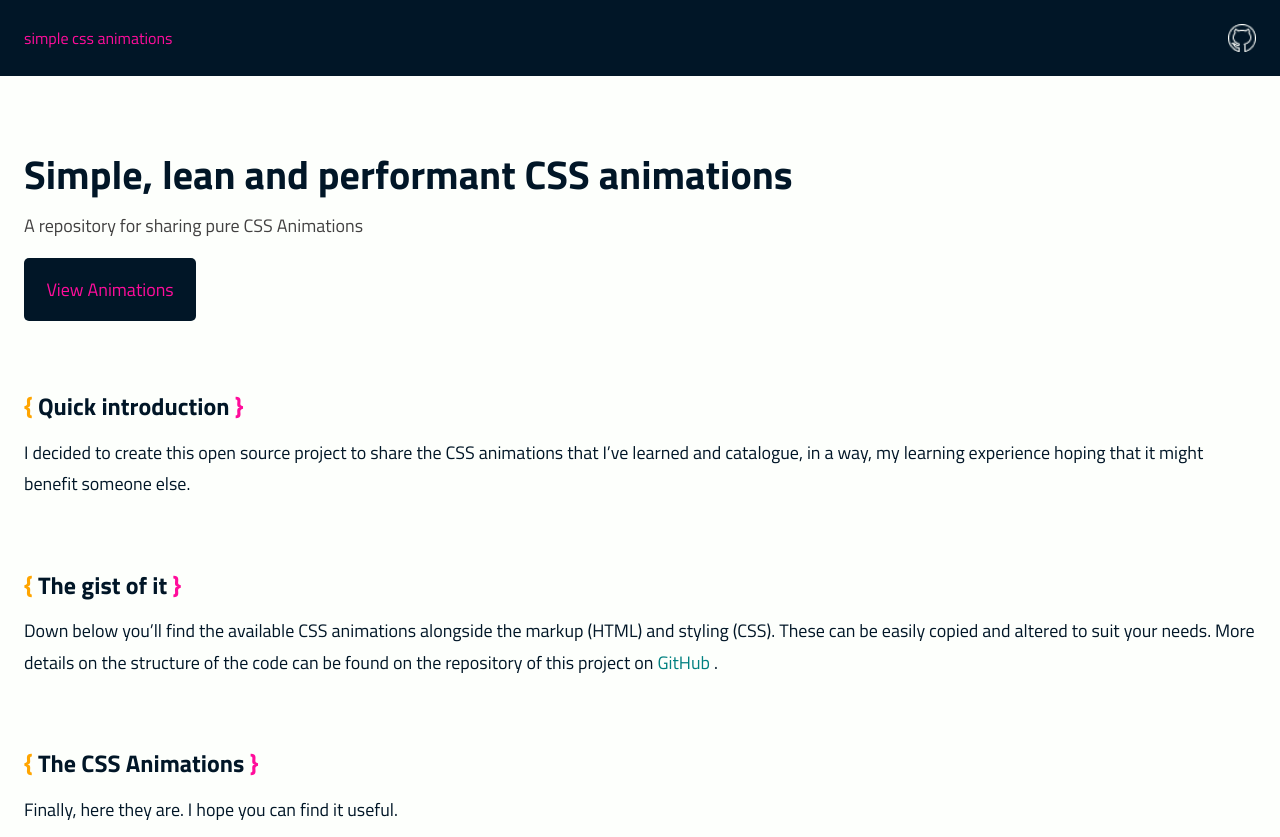
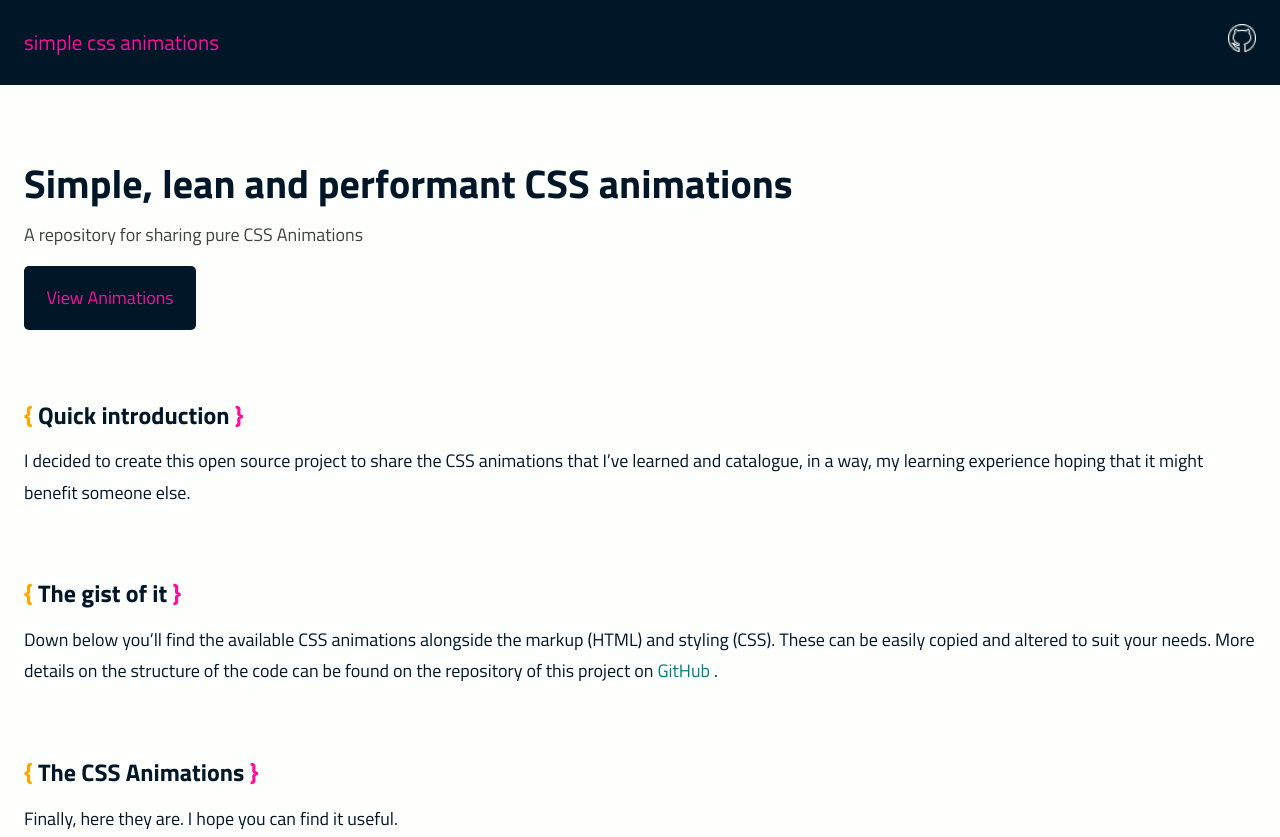
Before and after one commit to ToniMaunde/simple-css-animations, a plain HTML site: page index.html in a window 1280 px wide. Shown: the top 837 px of the page. Drawn offline with Linux system fonts and the light colour scheme; files whose address does not match are found by name.

Commit message:
fix: increase font-size of the navbar

```diff
--- a/styles/style.css
+++ b/styles/style.css
@@ -84,6 +84,7 @@ pre[class*=language-] {
 
 .navbar p {
   color: var(--clr-quaternary);
+  font-size: 1.3125rem;
 }
 
 .navbar a {
```
